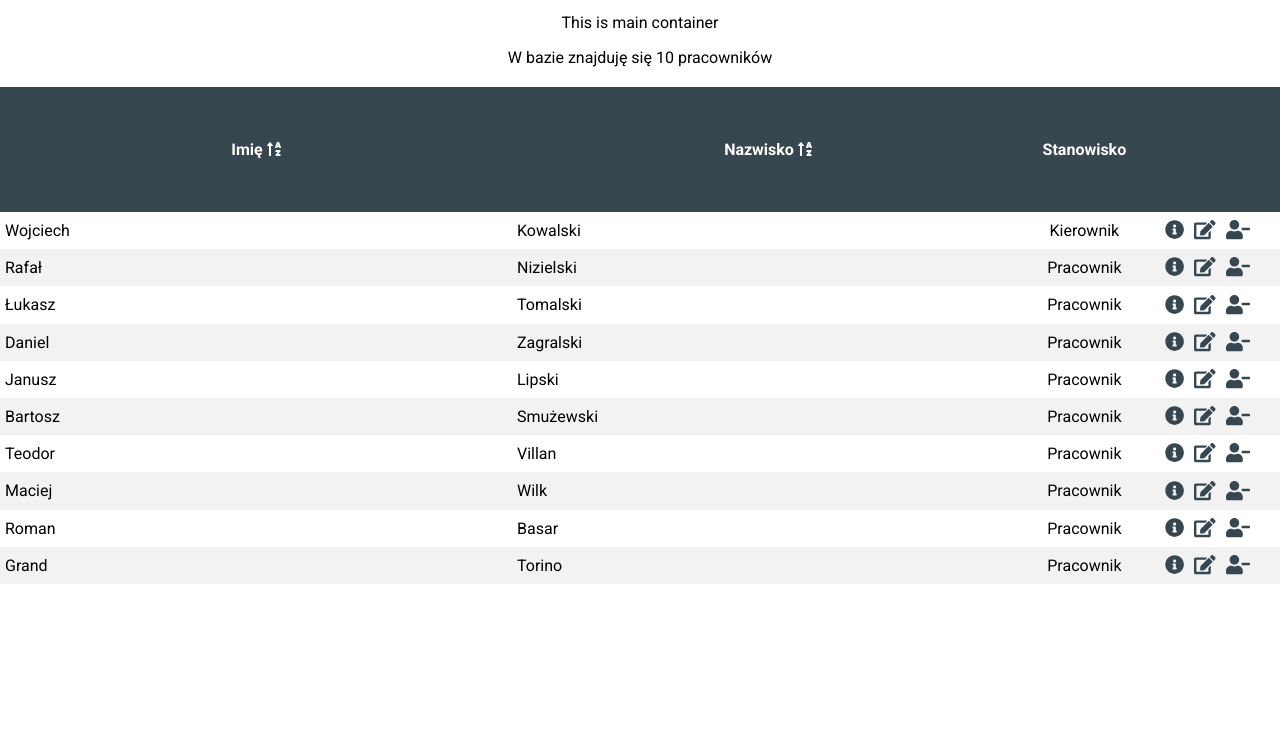
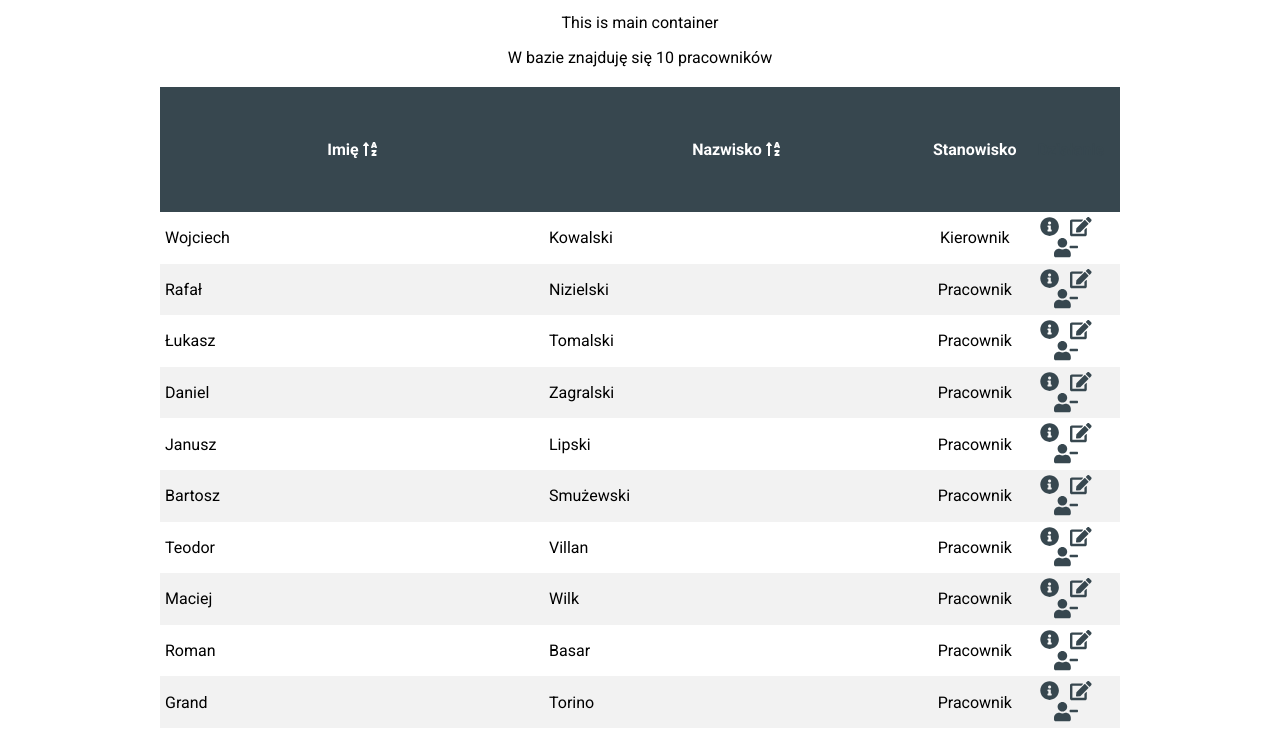
Before and after one commit to qkiczw/workerslist, a React app: page / in a window 1280 px wide. Shown: the part 53-800 px from the top of the page. Built offline with nearby package versions, Linux system fonts and the light colour scheme.

Commit message:
Small change in code - change width of workers list

```diff
--- a/src/components/WorkersList/WorkersList.js
+++ b/src/components/WorkersList/WorkersList.js
@@ -7,7 +7,7 @@ import { faUserMinus, faEdit, faSortAlphaUp, faInfoCircle } from '@fortawesome/f
 function WorkersList( props ) {
     const [...workers] = props.workers;
     return (
-
+        <section className={'workersList-container'}>
             <table className={'workersListTable'}>
                 <thead className={'workersListTable__titles'}>
                     <tr>
@@ -32,6 +32,7 @@ function WorkersList( props ) {
                         )}
                 </tbody>
             </table>
+        </section>
     )
 }
 
--- a/src/index.css
+++ b/src/index.css
@@ -51,6 +51,9 @@ code {
   justify-content: center;
   align-items: center;
 }
+.workersList-container {
+  width: 75%;
+}
 .workersListTable {
   width: 100%;
   border-spacing: 0;
```
